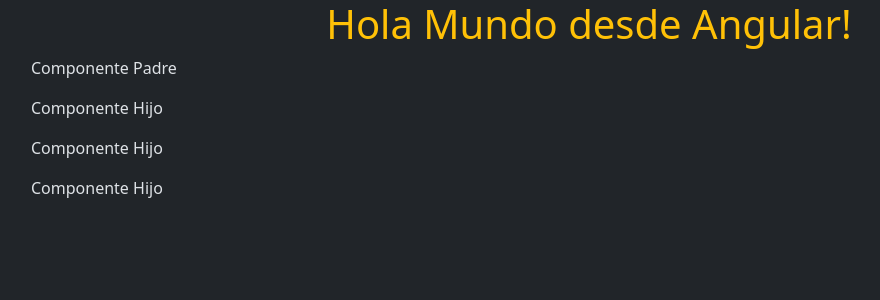
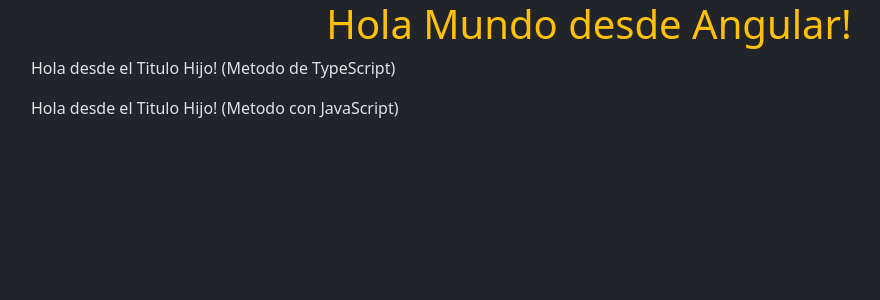
Before and after one commit to dsanchez-dev/App-Angular, an Angular app: page / in a window 1280 px wide. Shown: the top 300 px of the page, without its empty margins (51-931 px from the left). Built offline with nearby package versions, Linux system fonts and the light colour scheme.

Commit message:
P06 - Encapsulamiento de Propiedades

```diff
--- a/src/app/app.html
+++ b/src/app/app.html
@@ -1,4 +1,4 @@
 <div class="container">
   <h1 class="text-center text-warning">{{titulo}}</h1>
-  <app-padre/>
+  <app-hijo/>
 </div>
--- a/src/app/app.ts
+++ b/src/app/app.ts
@@ -1,10 +1,12 @@
 import { Component } from '@angular/core';
 import { Padre } from './padre/padre';
+import { ComponenteEnLinea } from "./componente-en-linea/componente-en-linea";
+import { Hijo } from "./hijo/hijo";
 
 @Component({
   selector: 'app-root',
   standalone: true,
-  imports: [Padre],
+  imports: [Hijo],
   templateUrl: './app.html',
   styleUrl: './app.css'
 })
--- /dev/null
+++ b/src/app/hijo/hijo.html
@@ -0,0 +1,2 @@
+<p>{{mostrarTitulo}} (Metodo de TypeScript) </p>
+<p>{{getTitulo()}} (Metodo con JavaScript) </p>
--- /dev/null
+++ b/src/app/hijo/hijo.ts
@@ -0,0 +1,22 @@
+import { Component } from '@angular/core';
+
+@Component({
+  selector: 'app-hijo',
+  imports: [],
+  templateUrl: './hijo.html',
+  styleUrl: './hijo.css'
+})
+export class Hijo {
+  private titulo = 'Hola desde el Titulo Hijo!';
+
+  //Getter de la propiedad
+  get mostrarTitulo() {
+    return this.titulo;
+  }
+
+  //Metodo normal
+  public getTitulo() {
+    return this.titulo;
+  }
+
+}
```
Also changed, not shown: src/app/hijo/hijo.css (added).
